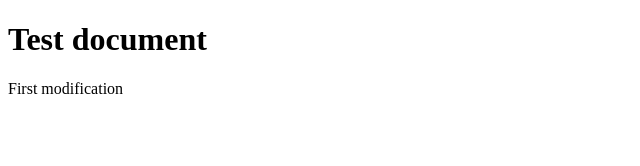
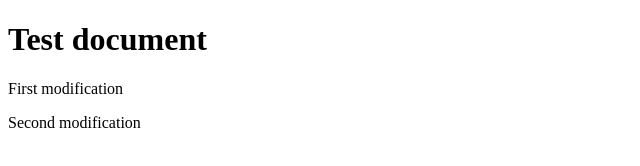
Before and after one commit to Jamesk232/testrepo, a plain HTML site: page index.html in a window 1280 px wide. Shown: the whole page, without its empty margins (0-640 px from the left). Drawn offline with Linux system fonts and the light colour scheme.

Commit message:
Update index.html
added second mod

```diff
--- a/index.html
+++ b/index.html
@@ -9,5 +9,6 @@
 <body>
  <h1>Test document</h1>
  <p>First modification</p>
+ <p>Second modification</p>
 </body>
 </html>
```
